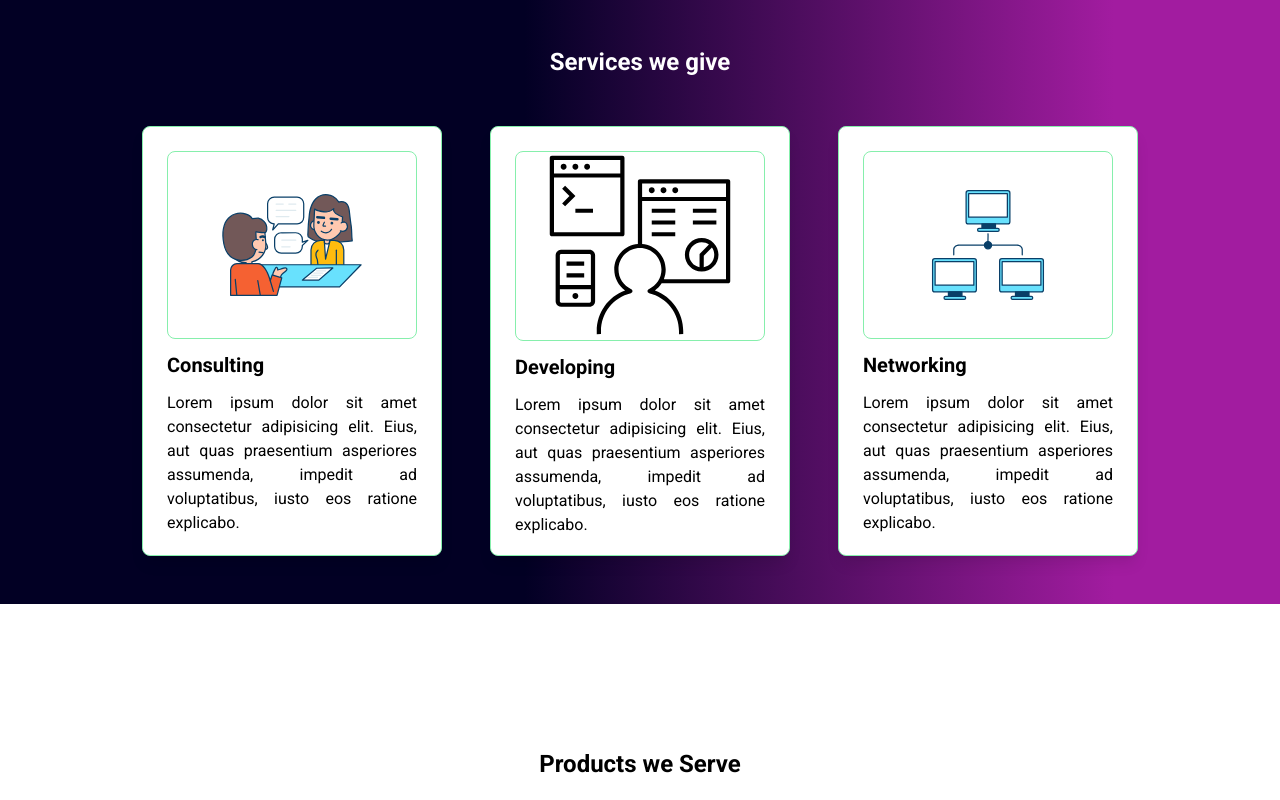
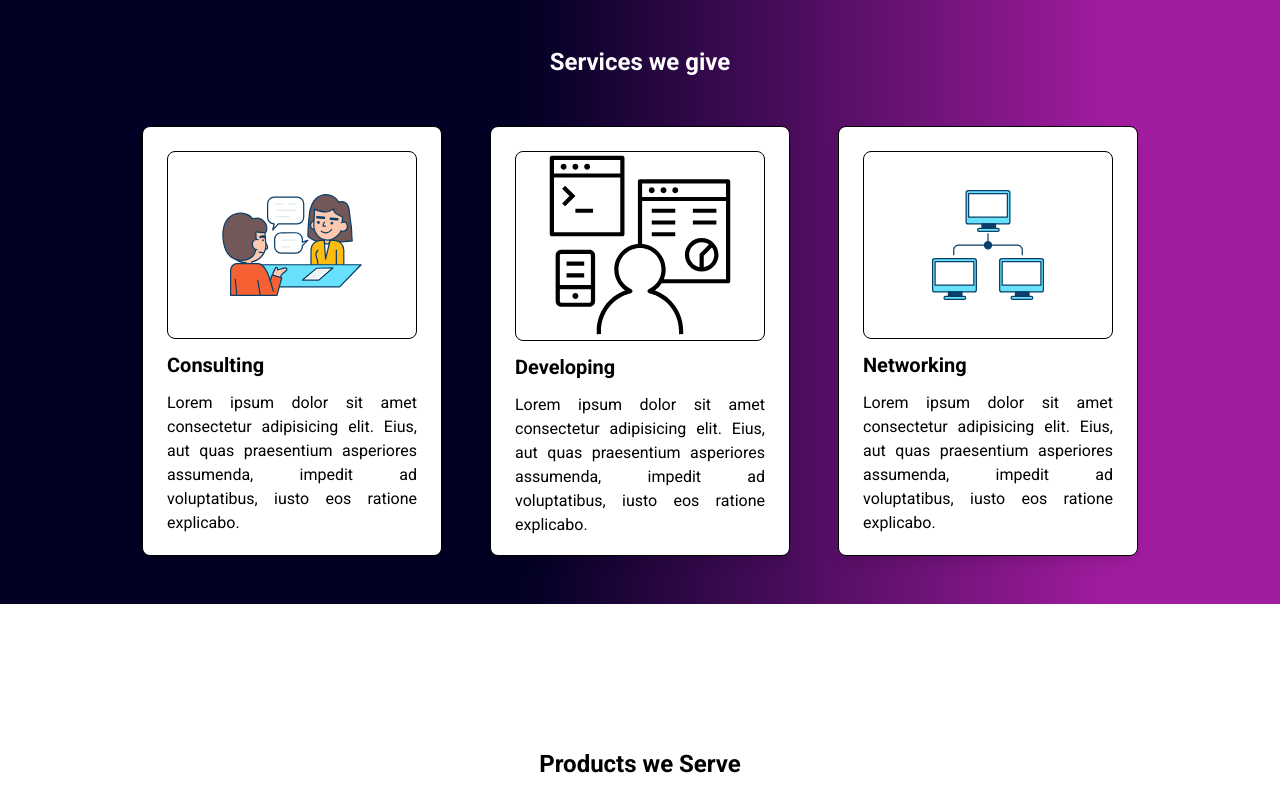
Before and after one commit to aman7ph/brothers-ict-plc, a React (Vite) app: page / in a window 1280 px wide. Shown: the part 1400-2200 px from the top of the page. Built offline with nearby package versions, Linux system fonts and the light colour scheme.

Commit message:
adding green color

```diff
--- a/tailwind.config.js
+++ b/tailwind.config.js
@@ -13,6 +13,7 @@ export default {
         gray: "rgb(17 24 39)",
         "secondary-dark": "#020420",
         red: "red-900",
+        green: "rgb(21 128 61)",
       },
       fontFamily: { display: ["Roboto", "sans-serif"] },
     },
```
